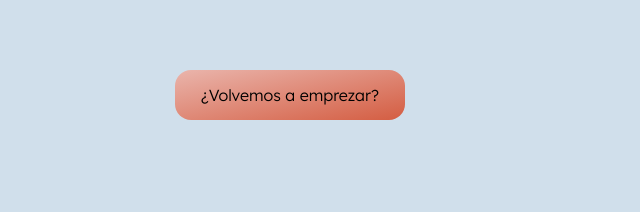
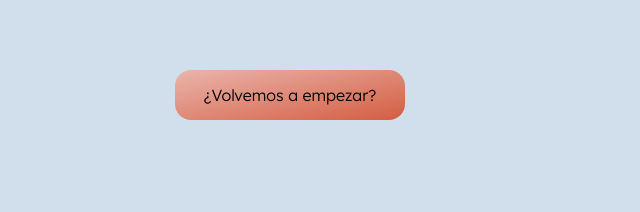
Before and after one commit to martxgomez/Barcelona-experience, a plain HTML site: page ganar.html in a window 1280 px wide. Shown: the part 434-646 px from the top of the page, 350-990 px from the left. Drawn offline with Linux system fonts and the light colour scheme; a web font is replaced by a local one.

Commit message:
errores gramaticales

```diff
--- a/ganar.html
+++ b/ganar.html
@@ -17,7 +17,7 @@
         <h3>Has ganado</h3>
         <p>Aunque prefieres estar con los turistas visitando Barcelona.</p>
       </section>
-      <button id="restart-game-button">¿Volvemos a emprezar?</button>
+      <button id="restart-game-button">¿Volvemos a empezar?</button>
       <script>
         window.onload = () => {
           const victorySound = new Audio("./sounds/Victoria.mp3");
```
